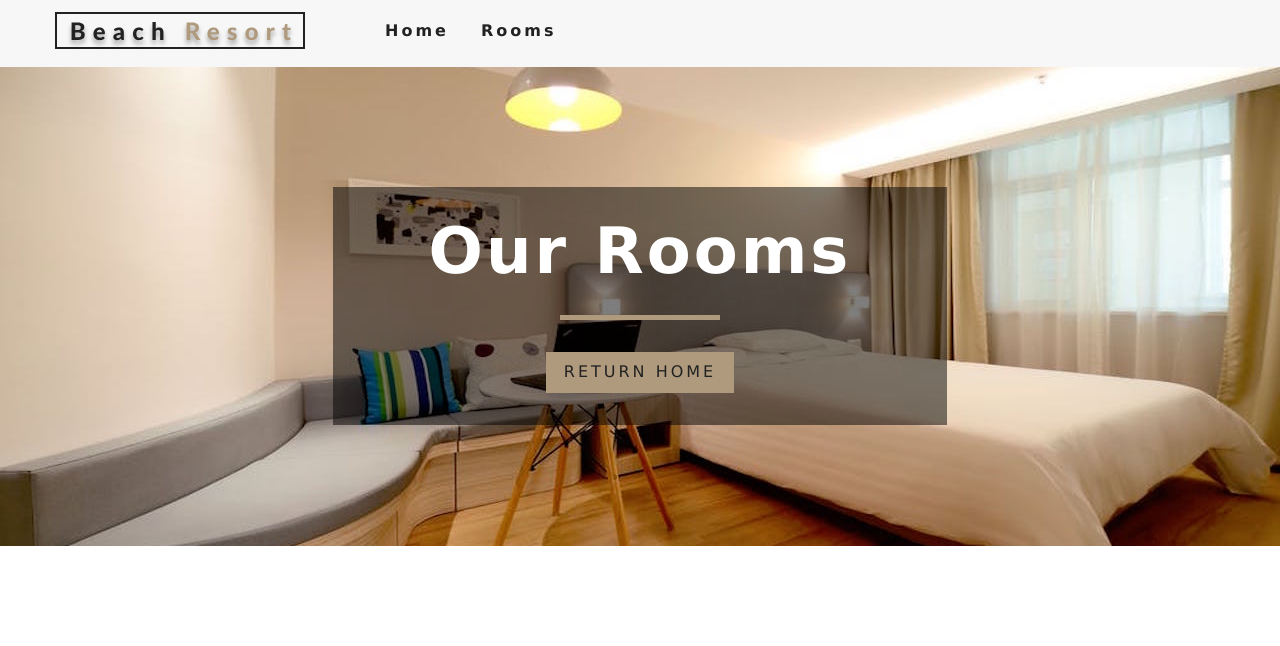
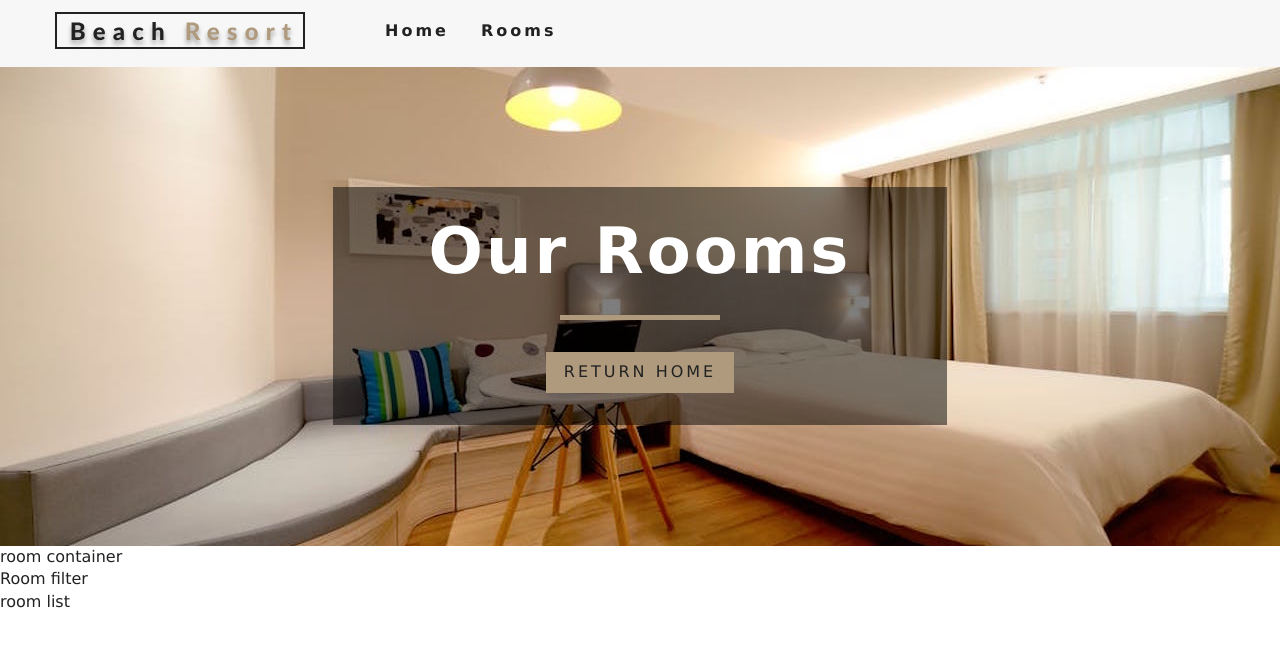
Before and after one commit to matthiashaefeli/udemy-resort, a React (Create React App) app: page /rooms in a window 1280 px wide. Shown: the top 646 px of the page. Built offline with nearby package versions, Linux system fonts and the light colour scheme.

Commit message:
room container

```diff
--- /dev/null
+++ b/src/components/RoomContainer.js
@@ -0,0 +1,22 @@
+import React from 'react'
+import RoomFilter from './RoomFilter'
+import RoomList from './RoomList'
+import { withRoomConsumer } from '../context'
+import Loading from './Loading'
+
+function RoomContainer({ context }) {
+  const { loading, sortedRooms, rooms } = context
+  if (loading) {
+    return <Loading />
+  }
+
+  return (
+    <div>
+      room container
+      <RoomFilter rooms={rooms} />
+      <RoomList rooms={sortedRooms} />
+    </div>
+  )
+}
+
+export default withRoomConsumer(RoomContainer)
--- /dev/null
+++ b/src/components/RoomFilter.js
@@ -0,0 +1,9 @@
+import React from 'react'
+
+export default function RoomFilter() {
+  return (
+    <div>
+      Room filter
+    </div>
+  )
+}
--- /dev/null
+++ b/src/components/RoomList.js
@@ -0,0 +1,9 @@
+import React from 'react'
+
+export default function RoomList() {
+  return (
+    <div>
+      room list
+    </div>
+  )
+}
--- a/src/context.js
+++ b/src/context.js
@@ -49,4 +49,14 @@
 
 const RoomConsumer = RoomContext.Consumer;
 
+export function withRoomConsumer(Component) {
+  return function ConsumerWrapper(props) {
+    return (
+      <RoomConsumer>
+        {value => <Component {...props} context={value} />}
+      </RoomConsumer>
+    )
+  }
+}
+
 export { RoomProvider, RoomConsumer, RoomContext };
--- a/src/pages/Rooms.js
+++ b/src/pages/Rooms.js
@@ -2,9 +2,11 @@
 import Hero from '../components/Hero'
 import Banner from '../components/Banner'
 import { Link } from 'react-router-dom'
+import RoomContainer from '../components/RoomContainer'
 
 export default function Rooms() {
   return (
+    <>
       <Hero hero="roomsHero">
         <Banner title='our rooms'>
           <Link to='/' className='btn-primary'>
@@ -12,5 +14,7 @@
         </Link>
         </Banner>
       </Hero>
+      <RoomContainer />
+    </>
   )
 }
```
Lines whose indentation alone changed are shown as unchanged.
